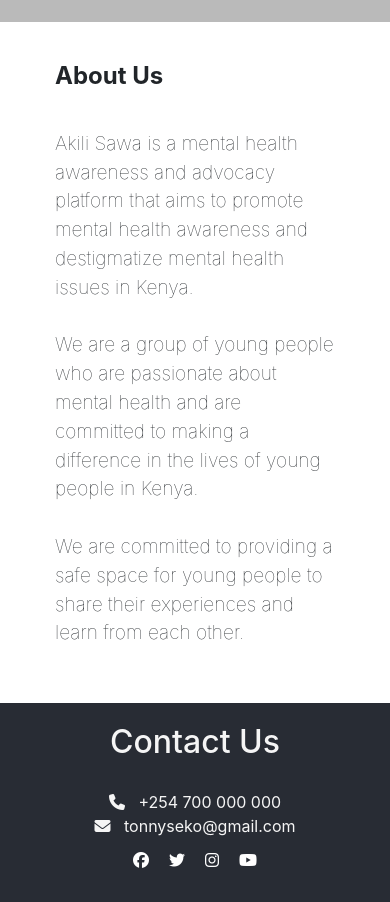
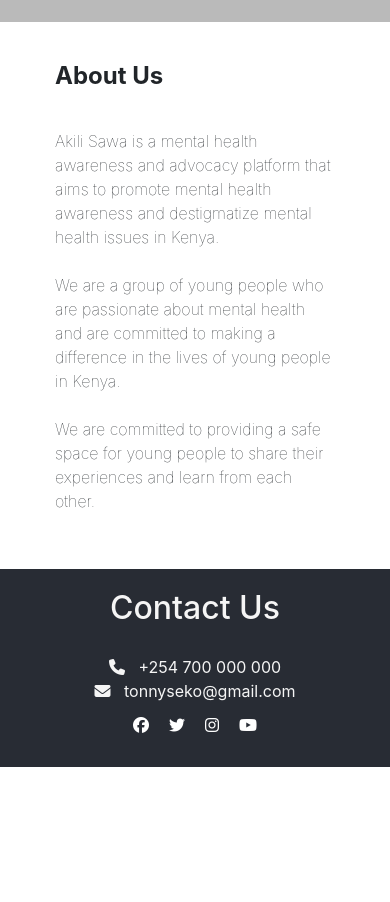
Before and after one commit to tonyoseko99/AKILI-SAWA, a React (Create React App) app: page / in a window 390 px wide. Shown: the part 900-1802 px from the top of the page. After the commit the page ends 1667 px from the top, so only its background shows below. Built offline with nearby package versions, Linux system fonts and the light colour scheme; grey boxes are pictures that could not be loaded.

Commit message:
feat: add typography to paragraphs at the about section

```diff
--- a/src/App.css
+++ b/src/App.css
@@ -58,6 +58,7 @@ html{
     margin-top: 20px;
     font-size: 12px;
     font-weight: lighter;
+    padding: 0;
   }
 
   .about-content h2 {
@@ -94,6 +95,7 @@ html{
     margin-top: 10px;
     font-size: 12px;
     font-weight: lighter;
+    padding: 0;
   }
 
   .about-content h2 {
@@ -179,19 +181,12 @@ html{
   margin: 20px;
 }
 
-.about-section img{
-  width: 300px;
-  height: 300px;
-  border-radius: 50%;
-  margin: 20px;
-}
-
 .about-content h1{
   font-family: 'Roboto', sans-serif;
 }
 
 .about-content p{
-  font-size: larger;
+  font-size: medium;
 }
 
 /* footer section */
```
